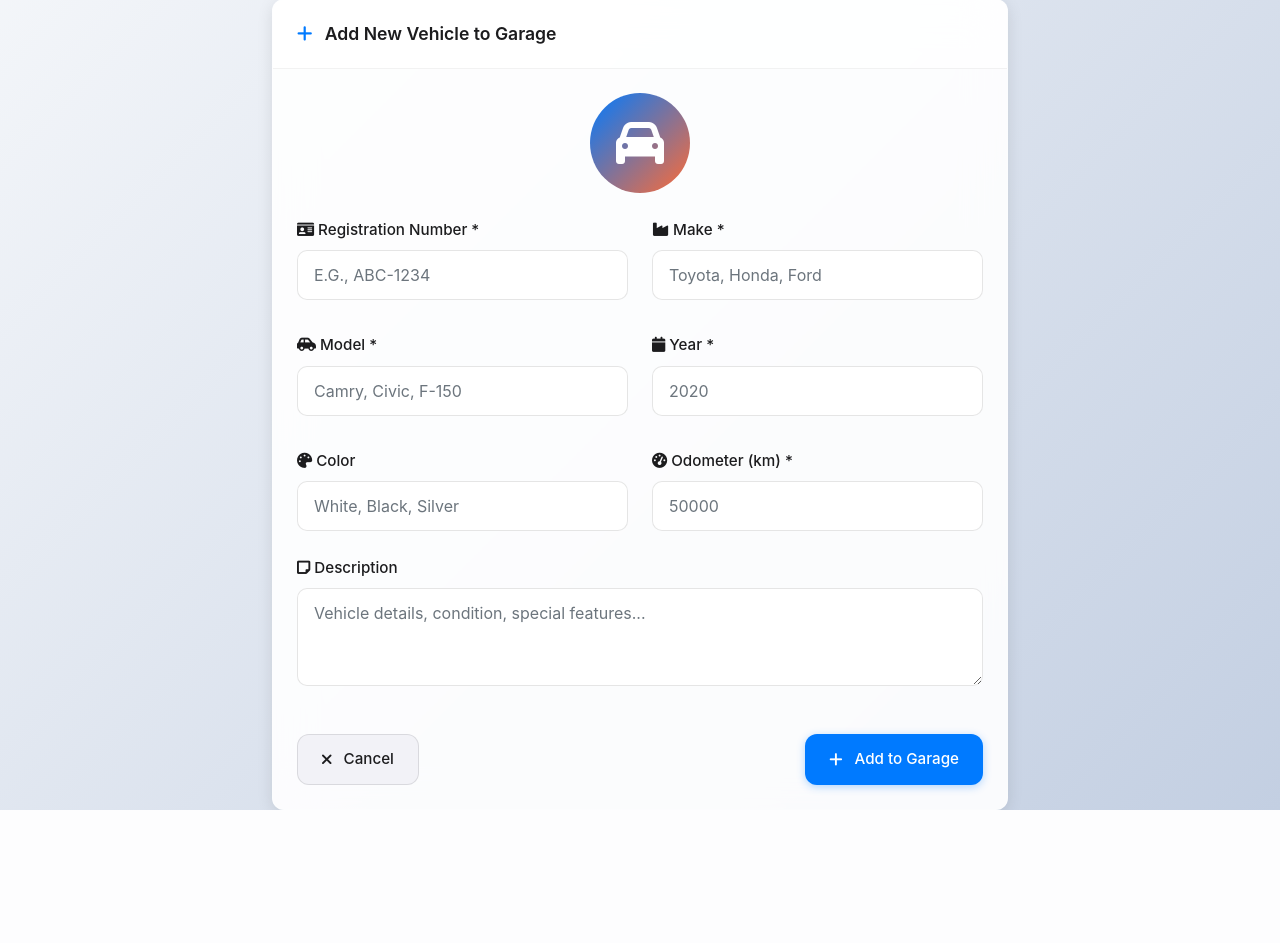
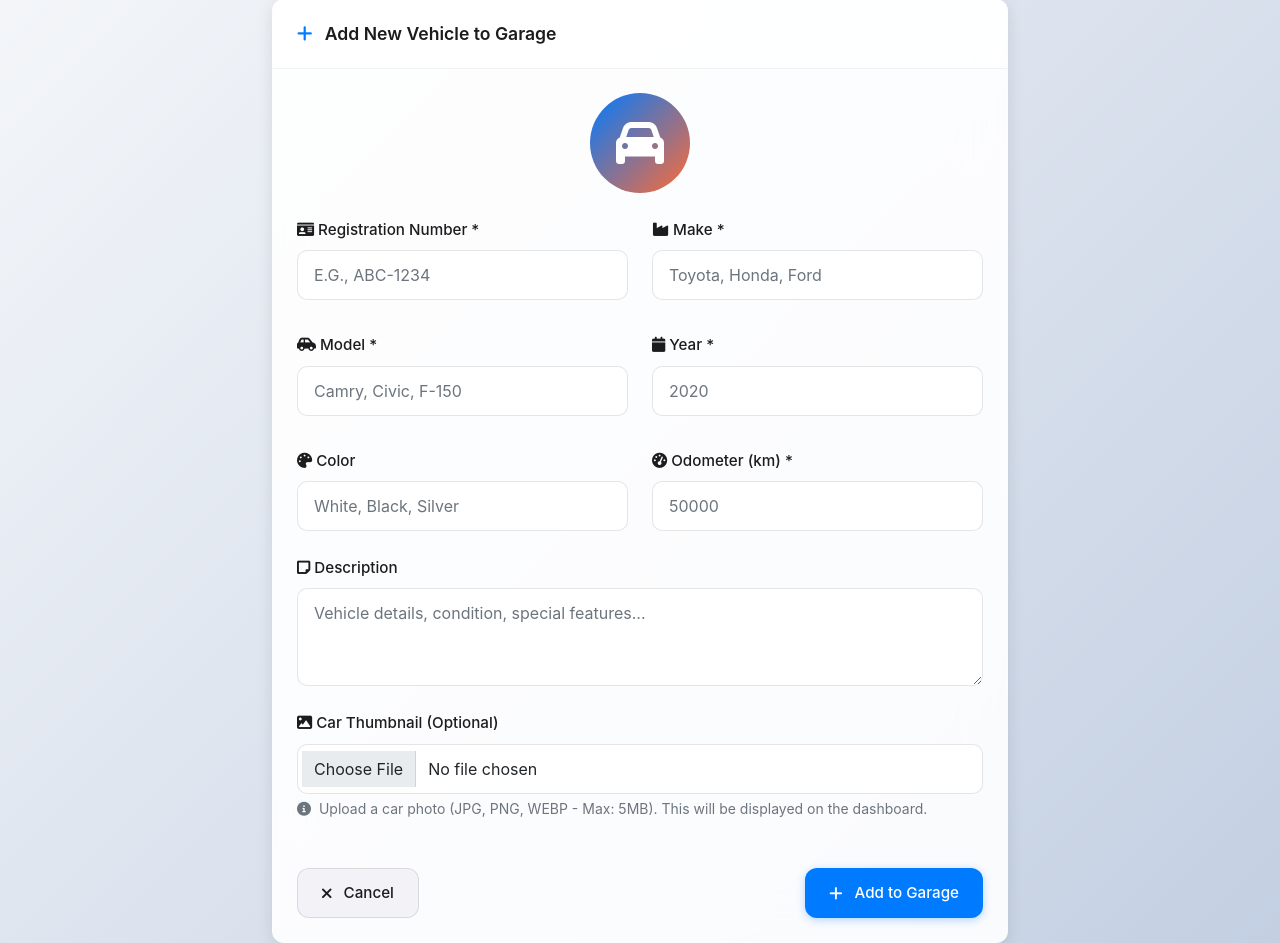
Before and after one commit to rghvinani-hue/inanis-garage, a Flask app: page /add_vehicle in a window 1280 px wide. Shown: the part 83-1026 px from the top of the page. Before the commit the page ends 893 px from the top, so only its background shows below. Run offline with Flask 3, Linux system fonts and the light colour scheme; the visitor is signed in with stand-in values (Sample User, id 1); some libraries are stand-ins or nearby versions.

Commit message:
Update add_vehicle.html

```diff
--- a/inanis-garage-complete-20250823/templates/add_vehicle.html
+++ b/inanis-garage-complete-20250823/templates/add_vehicle.html
@@ -106,13 +106,38 @@
                                 </div>
                             </div>
 
-                            <div class="mt-4">
+                                                       <div class="mt-4">
                                 <label class="apple-form-label">
                                     <i class="fas fa-sticky-note me-1"></i>Description
                                 </label>
                                 <textarea class="form-control apple-form-control" name="desc" rows="3"
                                           placeholder="Vehicle details, condition, special features..."></textarea>
                             </div>
+
+                            <!-- 📸 NEW CODE GOES HERE -->
+                            <div class="mt-4">
+                                <label class="apple-form-label">
+                                    <i class="fas fa-image me-1"></i>Car Thumbnail (Optional)
+                                </label>
+                                <input type="file" class="form-control apple-form-control" name="car_thumbnail"
+                                       accept="image/*" id="carThumbnailInput">
+                                <div class="form-text">
+                                    <i class="fas fa-info-circle me-1"></i>
+                                    Upload a car photo (JPG, PNG, WEBP - Max: 5MB). This will be displayed on the dashboard.
+                                </div>
+
+                                <!-- Preview -->
+                                <div id="thumbnailPreview" class="mt-3" style="display: none;">
+                                    <img id="previewImage" src="" alt="Car Preview"
+                                         style="max-width: 200px; height: 120px; object-fit: cover; border-radius: 8px; border: 1px solid rgba(0,0,0,0.1);">
+                                    <div class="mt-2">
+                                        <button type="button" class="btn btn-sm btn-outline-danger" onclick="clearThumbnail()">
+                                            <i class="fas fa-times me-1"></i>Remove Image
+                                        </button>
+                                    </div>
+                                </div>
+                            </div>
+                            <!-- 📸 END OF NEW CODE -->
 
                             <div class="d-flex justify-content-between mt-5">
                                 <a href="{{ url_for('index') }}" class="apple-btn apple-btn-secondary">
@@ -122,6 +147,7 @@
                                     <i class="fas fa-plus me-1"></i>Add to Garage
                                 </button>
                             </div>
+
                         </form>
                     </div>
                 </div>
```
